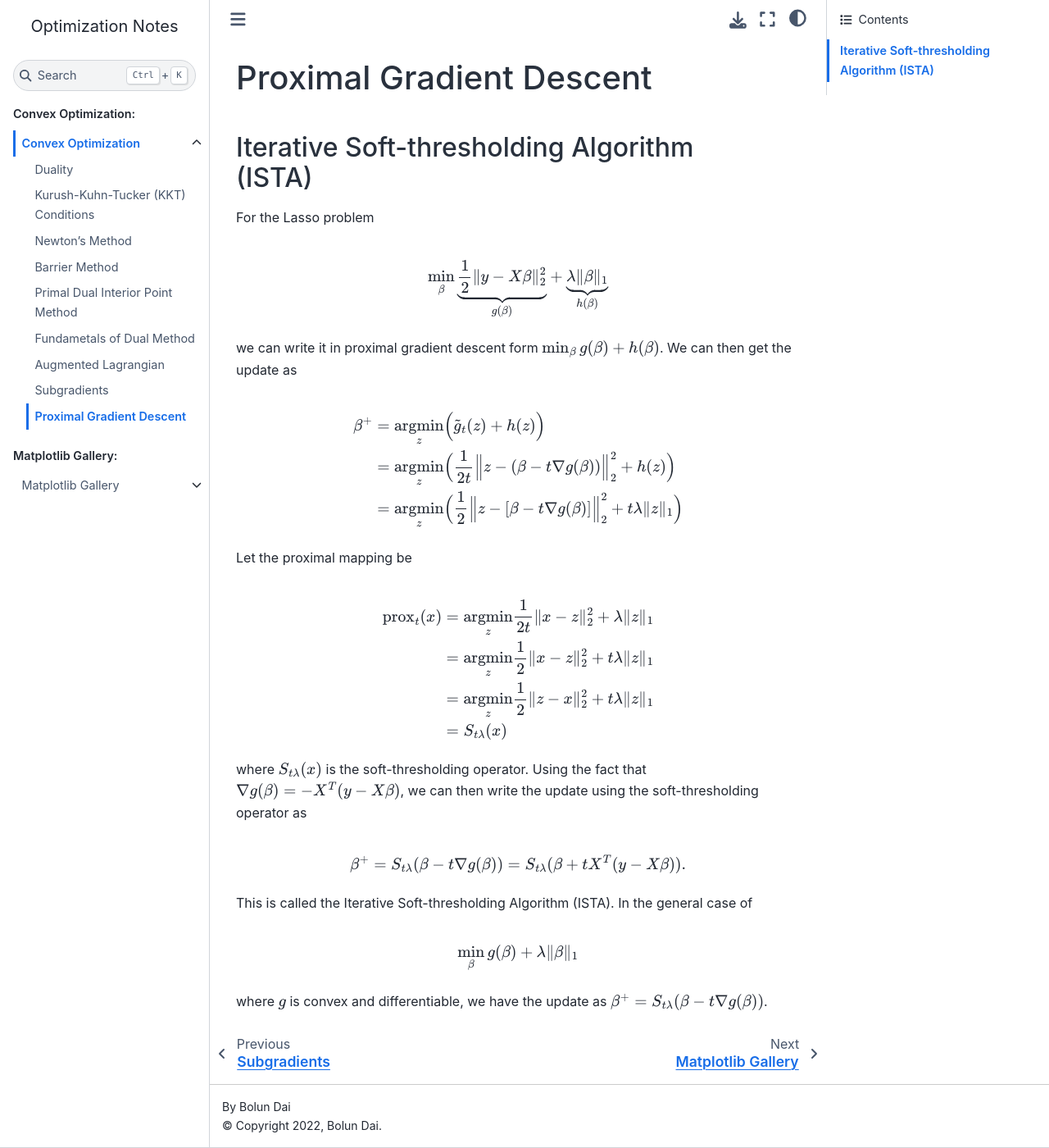
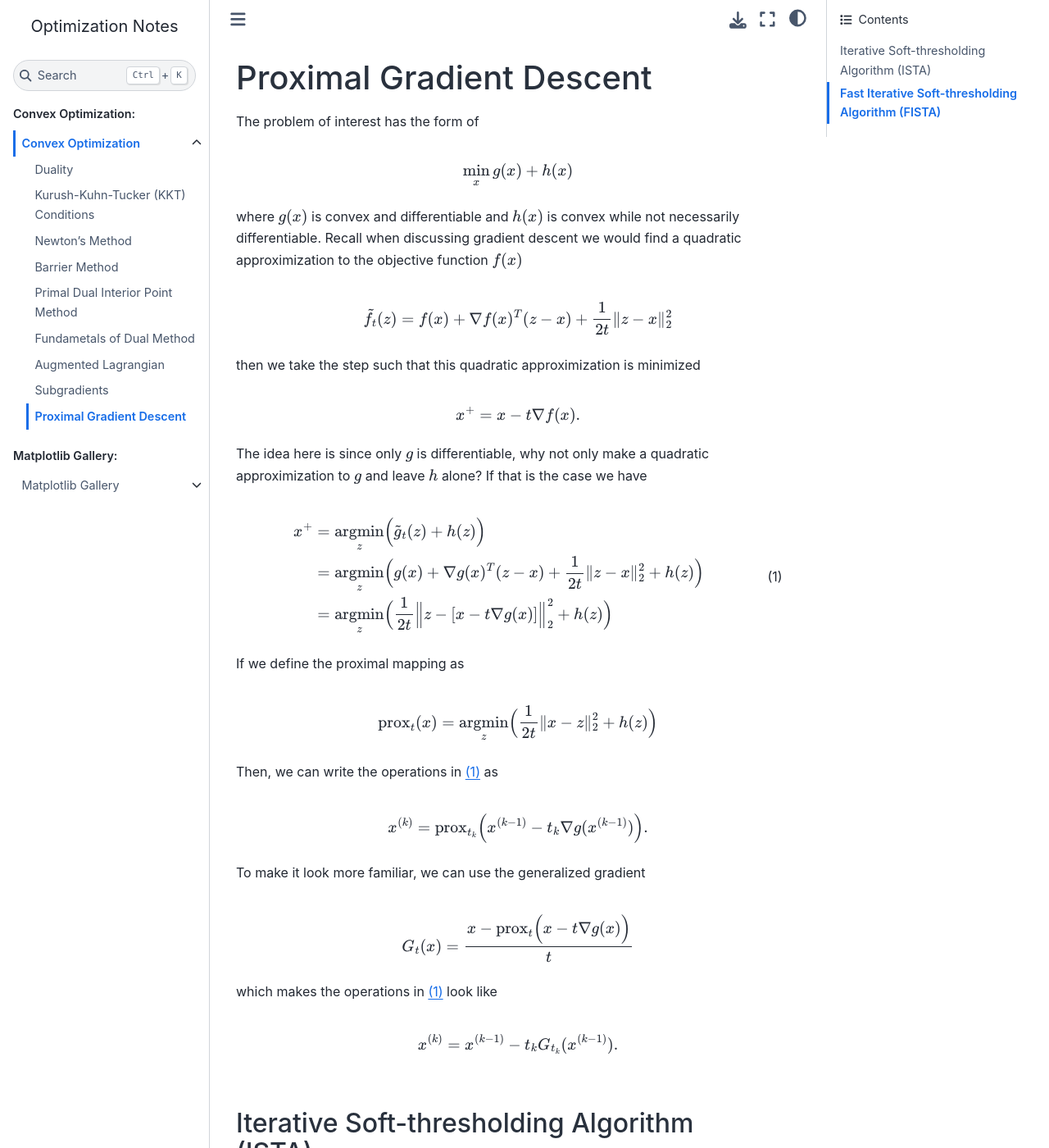
Before and after one commit to BolunDai0216/OptimizationNotes, a Sphinx documentation site: the page built from docs/source/convex_optimization/proximal_gd.md, in a window 1280 px wide and 1400 px high. Shown: the whole window at 82% size. Built offline with Sphinx 7.4.7 and the Sphinx Book theme 1.1.4, drawn with Linux system fonts in a browser that asks for light colours; some of the changed text lies outside the part shown.

Commit message:
update proximal gradient descent

```diff
--- a/docs/source/convex_optimization/proximal_gd.md
+++ b/docs/source/convex_optimization/proximal_gd.md
@@ -1,4 +1,56 @@
 # Proximal Gradient Descent
+
+The problem of interest has the form of
+
+$$
+\min_x g(x) + h(x)
+$$
+
+where $g(x)$ is convex and differentiable and $h(x)$ is convex while not necessarily differentiable. Recall when discussing gradient descent we would find a quadratic approximization to the objective function $f(x)$
+
+$$
+\tilde{f}_t(z) = f(x) + \nabla f(x)^T(z - x) + \frac{1}{2t}\|z - x\|_2^2
+$$
+
+then we take the step such that this quadratic approximization is minimized
+
+$$
+x^+ = x - t\nabla f(x).
+$$
+
+The idea here is since only $g$ is differentiable, why not only make a quadratic approximization to $g$ and leave $h$ alone? If that is the case we have
+
+$$
+\begin{align}
+x^+ &= \underset{z}{\mathrm{argmin}}\Big(\tilde{g}_t(z) + h(z)\Big)\\
+    &= \underset{z}{\mathrm{argmin}}\Big(g(x) + \nabla g(x)^T(z - x) + \frac{1}{2t}\|z - x\|_2^2 + h(z)\Big)\\
+    &= \underset{z}{\mathrm{argmin}}\Big(\frac{1}{2t}\Big\|z - [x - t\nabla g(x)]\Big\|_2^2 + h(z)\Big)
+\end{align}
+$$(eqn:proximal_gd_without_prox_op)
+
+If we define the proximal mapping as
+
+$$
+\mathrm{prox}_t(x) = \underset{z}{\mathrm{argmin}}\Big(\frac{1}{2t}\|x - z\|_2^2 + h(z)\Big)
+$$
+
+Then, we can write the operations in {eq}`eqn:proximal_gd_without_prox_op` as
+
+$$
+x^{(k)} = \mathrm{prox}_{t_k}\Big(x^{(k-1)} - t_k\nabla g(x^{(k-1)})\Big).
+$$
+
+To make it look more familiar, we can use the generalized gradient
+
+$$
+G_t(x) = \frac{x - \mathrm{prox}_{t}\Big(x - t\nabla g(x)\Big)}{t}
+$$
+
+which makes the operations in {eq}`eqn:proximal_gd_without_prox_op` look like
+
+$$
+x^{(k)} = x^{(k-1)} - t_kG_{t_k}(x^{(k-1)}).
+$$
 
 ## Iterative Soft-thresholding Algorithm (ISTA)
 
@@ -42,3 +94,12 @@ $$
 $$
 
 where $g$ is convex and differentiable, we have the update as $\beta^+ = S_{t\lambda}(\beta - t\nabla g(\beta))$.
+
+## Fast Iterative Soft-thresholding Algorithm (FISTA)
+
+FISTA is simply ISTA with momentum, the iteratives would have the form of
+
+- Set $\beta^{(0)} = \beta^{(-1)} \in \mathbb{R}^n$;
+- Momentum step: $\displaystyle v = \beta^{(k-1)} + \frac{k-2}{k+1}\Big[\beta^{(k-1)} - \beta^{(k-2)}\Big]$;
+- ISTA update: $\beta^{(k)} = S_{t_k\lambda}(v - t_k\nabla g(v))$;
+- Check convergence, if not go back to step 2;
```
